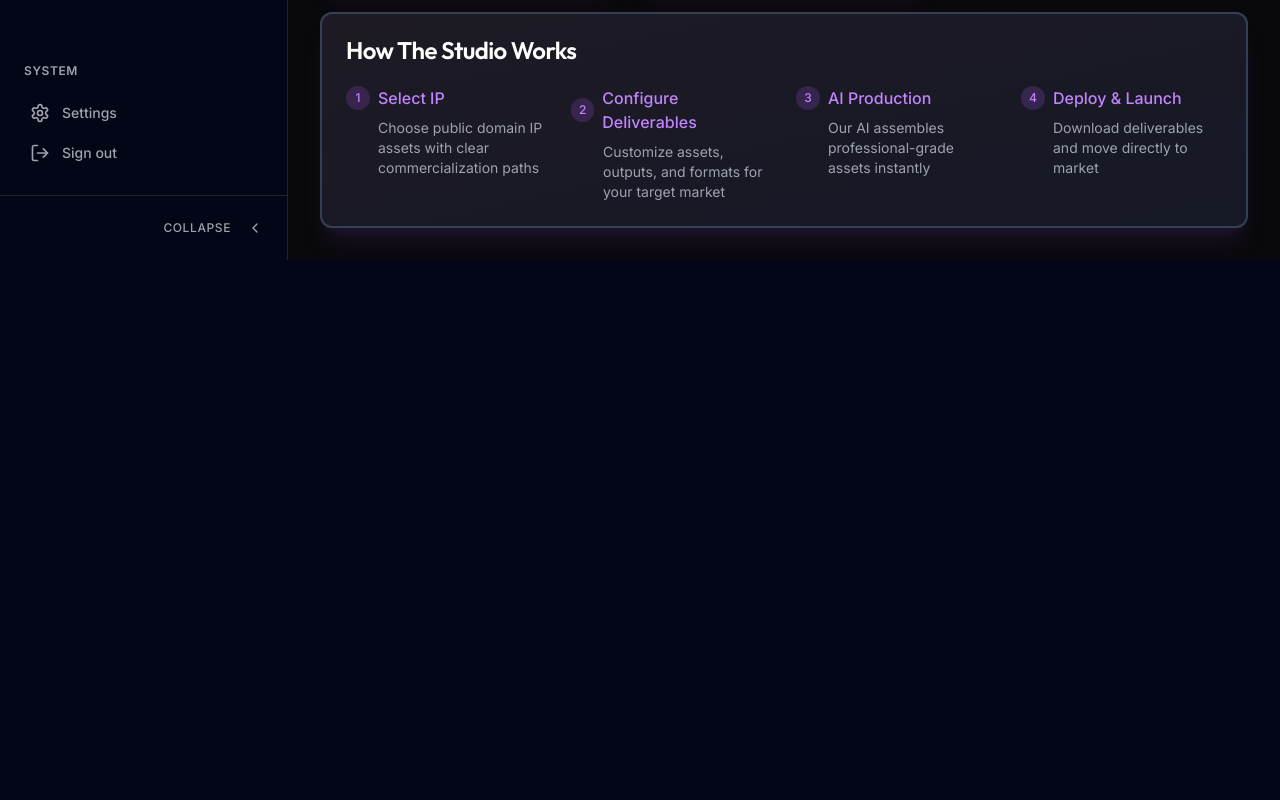
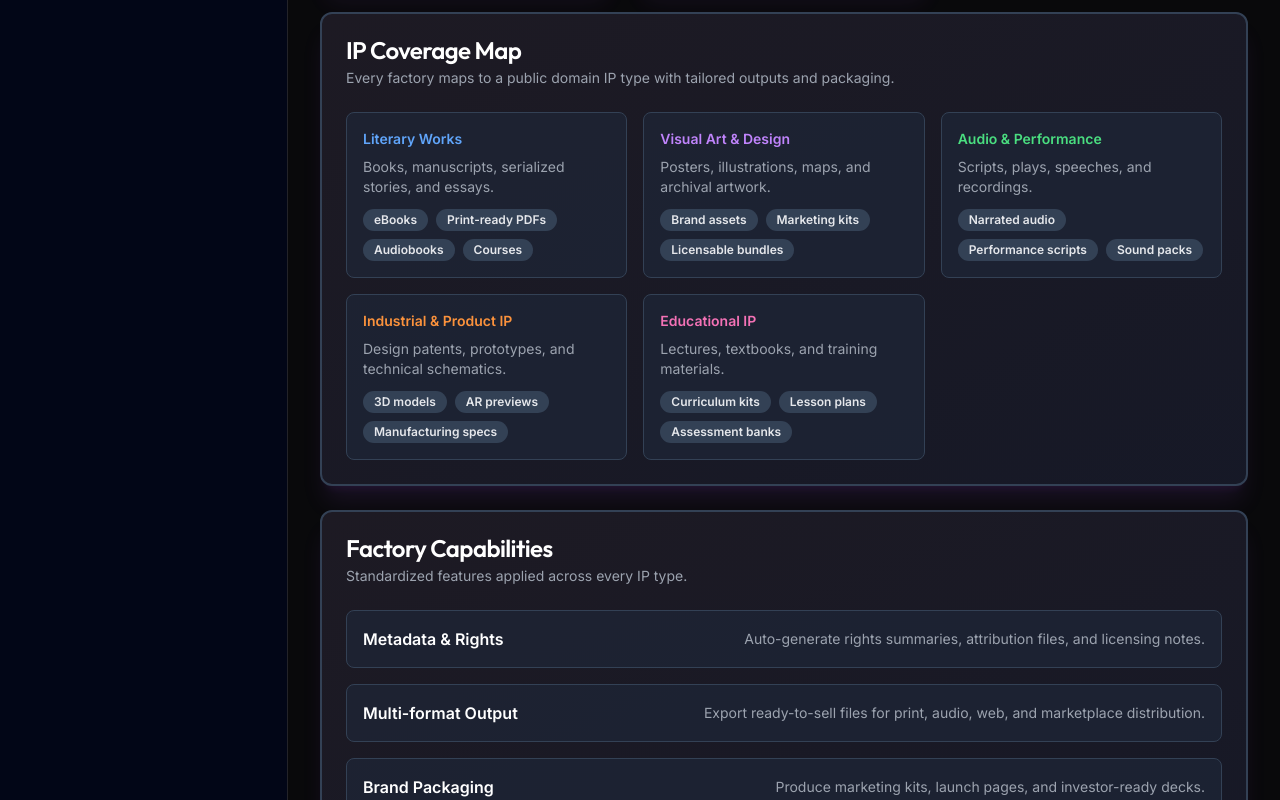
Before and after one commit to amiddlebrook/PublicDomainHunter, a Next.js app in the folder frontend/: page /factory in a window 1280 px wide. Shown: the part 880-1680 px from the top of the page. Before the commit the page ends 1140 px from the top, so only its background shows below. Built offline with nearby package versions, Linux system fonts and the light colour scheme; no server answers.

Commit message:
Add IP coverage details to factory dashboard

```diff
--- a/frontend/src/app/factory/page.tsx
+++ b/frontend/src/app/factory/page.tsx
@@ -62,6 +62,58 @@ const factories = [
         color: 'pink',
         status: 'coming-soon',
         href: '/factory/courses'
+    }
+]
+
+const ipCoverage = [
+    {
+        title: 'Literary Works',
+        description: 'Books, manuscripts, serialized stories, and essays.',
+        formats: ['eBooks', 'Print-ready PDFs', 'Audiobooks', 'Courses'],
+        color: 'text-blue-400'
+    },
+    {
+        title: 'Visual Art & Design',
+        description: 'Posters, illustrations, maps, and archival artwork.',
+        formats: ['Brand assets', 'Marketing kits', 'Licensable bundles'],
+        color: 'text-purple-400'
+    },
+    {
+        title: 'Audio & Performance',
+        description: 'Scripts, plays, speeches, and recordings.',
+        formats: ['Narrated audio', 'Performance scripts', 'Sound packs'],
+        color: 'text-green-400'
+    },
+    {
+        title: 'Industrial & Product IP',
+        description: 'Design patents, prototypes, and technical schematics.',
+        formats: ['3D models', 'AR previews', 'Manufacturing specs'],
+        color: 'text-orange-400'
+    },
+    {
+        title: 'Educational IP',
+        description: 'Lectures, textbooks, and training materials.',
+        formats: ['Curriculum kits', 'Lesson plans', 'Assessment banks'],
+        color: 'text-pink-400'
+    }
+]
+
+const capabilityMatrix = [
+    {
+        label: 'Metadata & Rights',
+        detail: 'Auto-generate rights summaries, attribution files, and licensing notes.'
+    },
+    {
+        label: 'Multi-format Output',
+        detail: 'Export ready-to-sell files for print, audio, web, and marketplace distribution.'
+    },
+    {
+        label: 'Brand Packaging',
+        detail: 'Produce marketing kits, launch pages, and investor-ready decks.'
+    },
+    {
+        label: 'Quality Assurance',
+        detail: 'AI-driven checks for formatting, compliance, and commercial viability.'
     }
 ]
 
@@ -169,6 +221,54 @@ export default function FactoryPage() {
                 })}
             </div>
 
+            {/* IP Coverage */}
+            <Card className="bg-dark-900 border-dark-700">
+                <CardHeader>
+                    <CardTitle className="text-white">IP Coverage Map</CardTitle>
+                    <CardDescription className="text-gray-400">
+                        Every factory maps to a public domain IP type with tailored outputs and packaging.
+                    </CardDescription>
+                </CardHeader>
+                <CardContent>
+                    <div className="grid grid-cols-1 md:grid-cols-2 xl:grid-cols-3 gap-4">
+                        {ipCoverage.map((ip) => (
+                            <div key={ip.title} className="rounded-lg border border-dark-700 bg-dark-800/60 p-4">
+                                <div className={`text-sm font-semibold ${ip.color}`}>{ip.title}</div>
+                                <p className="text-sm text-gray-400 mt-2">{ip.description}</p>
+                                <div className="flex flex-wrap gap-2 mt-3">
+                                    {ip.formats.map((format) => (
+                                        <Badge key={format} variant="secondary" className="bg-dark-700 text-gray-200">
+                                            {format}
+                                        </Badge>
+                                    ))}
+                                </div>
+                            </div>
+                        ))}
+                    </div>
+                </CardContent>
+            </Card>
+
+            {/* Capability Matrix */}
+            <Card className="bg-dark-900 border-dark-700">
+                <CardHeader>
+                    <CardTitle className="text-white">Factory Capabilities</CardTitle>
+                    <CardDescription className="text-gray-400">
+                        Standardized features applied across every IP type.
+                    </CardDescription>
+                </CardHeader>
+                <CardContent className="space-y-4">
+                    {capabilityMatrix.map((capability) => (
+                        <div
+                            key={capability.label}
+                            className="flex flex-col md:flex-row md:items-center justify-between gap-3 rounded-lg border border-dark-700 bg-dark-800/60 p-4"
+                        >
+                            <div className="text-white font-semibold">{capability.label}</div>
+                            <div className="text-sm text-gray-400 md:max-w-2xl">{capability.detail}</div>
+                        </div>
+                    ))}
+                </CardContent>
+            </Card>
+
             {/* Info Section */}
             <Card className="bg-dark-900 border-dark-700">
                 <CardHeader>
```
